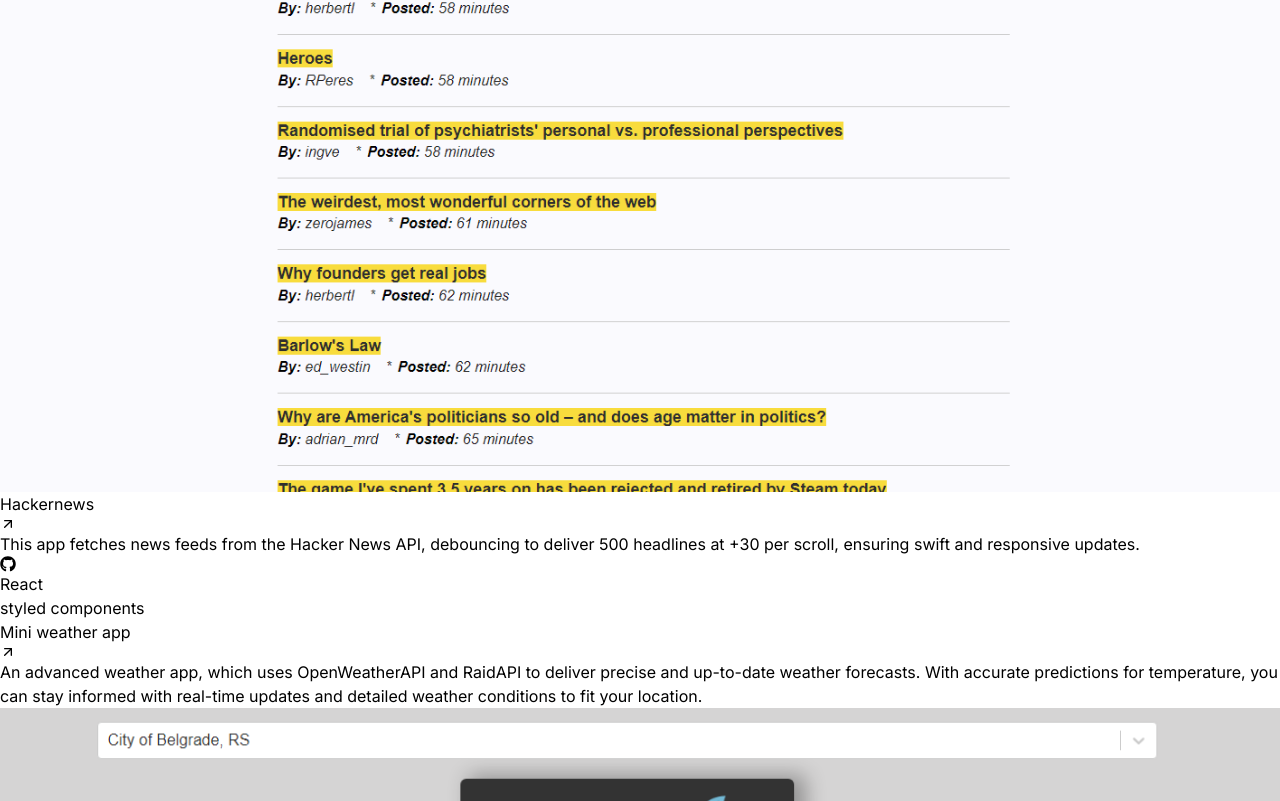
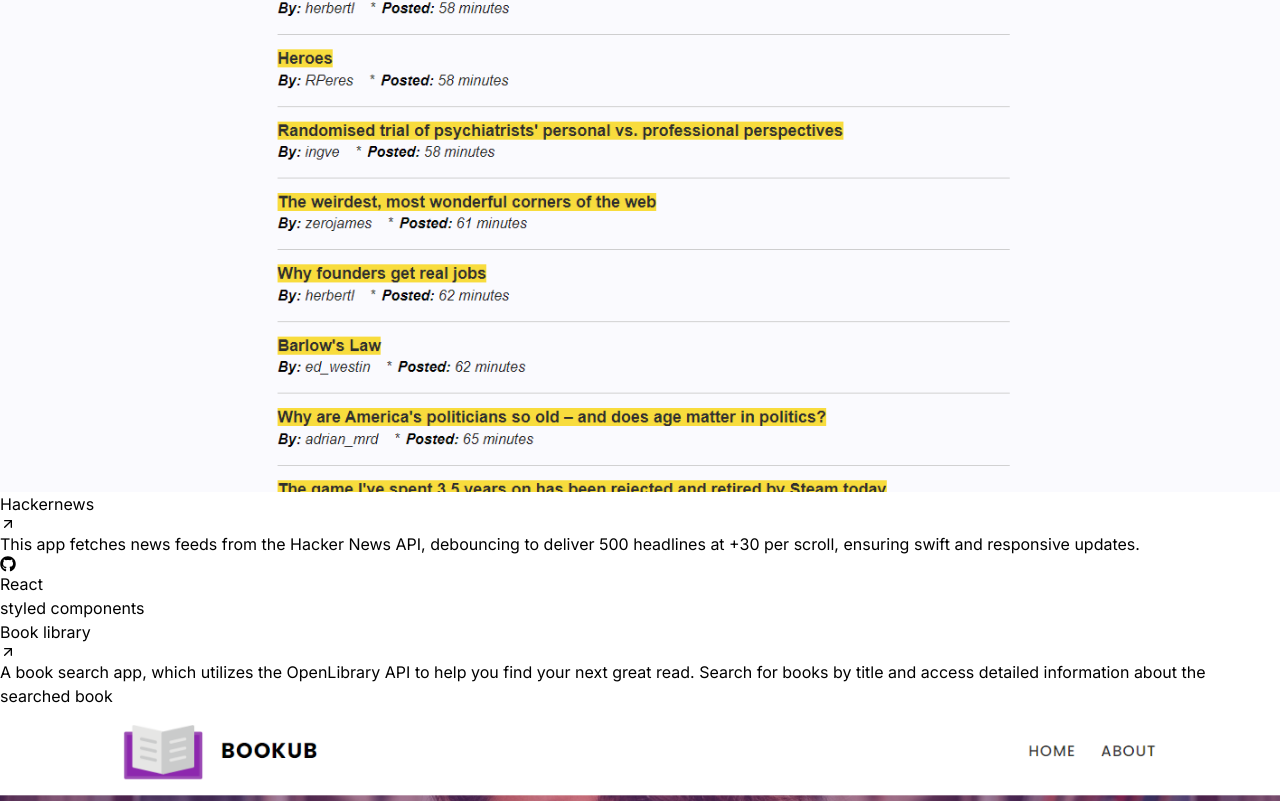
Before and after one commit to Azikenp/portfolio-v2, a React (Vite) app: page / in a window 1280 px wide. Shown: the part 11199-12000 px from the top of the page. Built offline with nearby package versions, Linux system fonts and the light colour scheme.

Commit message:
project refactored

```diff
--- a/src/data.js
+++ b/src/data.js
@@ -32,13 +32,6 @@ export const data = [
     tools: ["React", "styled components"],
   },
   {
-    src: "./assets/weather.png",
-    title: "Mini weather app",
-    text: "An advanced weather app, which uses OpenWeatherAPI and RaidAPI to deliver precise and up-to-date weather forecasts. With accurate predictions for temperature, you can stay informed with real-time updates and detailed weather conditions to fit your location.",
-    liveSite: "https://weather-app-azikenp.vercel.app/",
-    codeSite: "https://github.com/Azikenp/weather-app.git",
-  },
-  {
     src: "./assets/bookhub.png",
     title: "Book library",
     text: "A book search app, which utilizes the OpenLibrary API to help you find your next great read. Search for books by title and access detailed information about the searched book",
```
